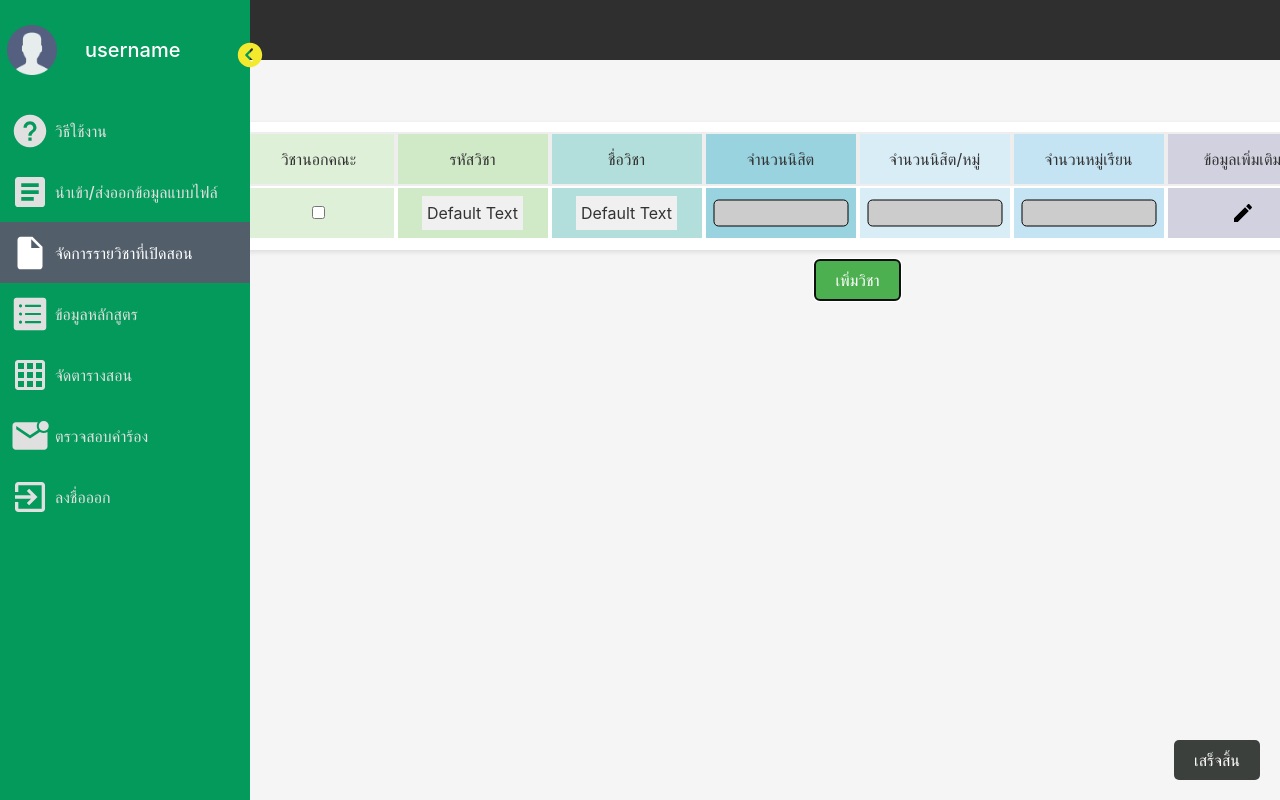
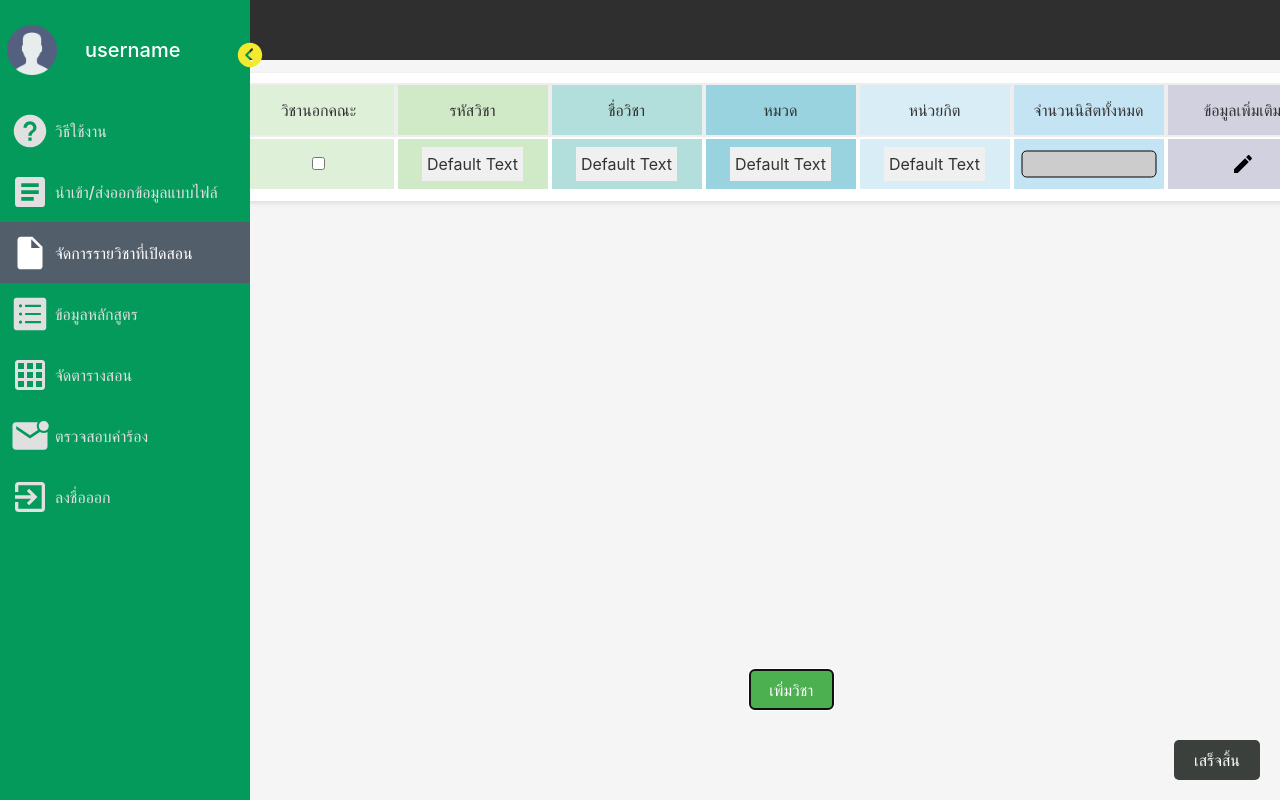
Before and after one commit to nattakit2543/SE-Final, a React (Vite) app in the folder SE_PROJ_2/: page /admin/editTheCourseTem/Manage in a window 1280 px wide. Both pictures are taken after a click on the button "เพิ่มวิชา". Shown: the top 800 px of the page. Built offline with nearby package versions, Linux system fonts and the light colour scheme; no server answers.

Commit message:
แก้ไข CSS
แก้ไข css ของ Editthecoursetem

```diff
--- a/SE_PROJ_2/src/pages/1Admin/EditTheCourseTem/Manage.css
+++ b/SE_PROJ_2/src/pages/1Admin/EditTheCourseTem/Manage.css
@@ -16,7 +16,7 @@
   background-color: #ffffff;
   padding: 10px;
   border-radius: 8px;
-  margin-top: 10%;
+  margin-top: 6%;
 }
 
 .column-headers {
@@ -61,7 +61,9 @@
 
 
 .add-row-button {
-  padding: 10px 20px;
+  position: fixed;
+  top: 660px;
+  left: 750px;
   font-size: 16px;
   cursor: pointer;
   background-color: #4CAF50;
--- a/SE_PROJ_2/src/pages/1Admin/EditTheCourseTem/Manage.jsx
+++ b/SE_PROJ_2/src/pages/1Admin/EditTheCourseTem/Manage.jsx
@@ -12,8 +12,8 @@ const Manage = () => {
         isExternalSubject: false,
         courseCode: 'Default Text',
         courseName: 'Default Text',
-        studentCount: '',
-        studentsPerGroup: '',
+        studentCount: 'Default Text',
+        studentsPerGroup: 'Default Text',
         groupCount: '',
         columnG: '',
         columnH: false
@@ -33,7 +33,7 @@ const Manage = () => {
     };
 
     const isFormValid = () => {
-      return rows.every(row => row.studentCount && row.studentsPerGroup && row.groupCount);
+      return rows.every(row => row.groupCount);
     };
 
     return (
@@ -42,7 +42,7 @@ const Manage = () => {
           <div className="column-headers">
             {[
               "วิชานอกคณะ", "รหัสวิชา", "ชื่อวิชา",
-              "จำนวนนิสิต", "จำนวนนิสิต/หมู่", "จำนวนหมู่เรียน", "ข้อมูลเพิ่มเติม", "วัน/เวลาเดียวกัน"
+              "หมวด", "หน่วยกิต", "จำนวนนิสิตทั้งหมด", "ข้อมูลเพิ่มเติม", "วัน/เวลาเดียวกัน"
             ].map((header, index) => (
               <div key={index} className={`header-cell column-${String.fromCharCode('A'.charCodeAt(0) + index)}`}>
                 {header}
@@ -62,7 +62,7 @@ const Manage = () => {
                     />
                   ) : key === 'columnG' ? (
                     <IoMdCreate className="edit-icon" onClick={togglePopup} />
-                  ) : (key === 'courseCode' || key === 'courseName') ? (
+                  ) : (key === 'courseCode' || key === 'courseName' || key === 'studentCount' || key === 'studentsPerGroup') ? (
                     <div className="static-text">{row[key]}</div>
                   ) : (
                     <input
--- a/SE_PROJ_2/src/pages/1Admin/EditTheCourseTem/componentsE/CourseTempPopup.css
+++ b/SE_PROJ_2/src/pages/1Admin/EditTheCourseTem/componentsE/CourseTempPopup.css
@@ -9,11 +9,13 @@
   align-items: center;
   background-color: rgba(0, 0, 0, 0.5);
   z-index: 1000;
+  overflow: auto;
 }
 
 
 .EDC-popup {
-  width: auto;
+  width: 1000px; /* กำหนดความกว้าง */
+  height: 500px;
   margin: auto;
   background-color: #d9d9d9;
   padding: 0 0 10px;
@@ -77,6 +79,9 @@
 
 .EDC-inputContainer {
   margin-top: 20px;
+  max-height: calc(100vh - 400px);
+  overflow-y: auto;
+  margin-top: 20px;
 }
 
 .EDC-inputField {
@@ -114,7 +119,10 @@
 .EDC-addRow {
   color: #05c582;
   font-size: 40px;
-  margin-right: 9px;
+  position: fixed;
+  top: 570px;
+  left: 1180px;
+
 }
 
 .EDC-rowButtons {
@@ -125,8 +133,10 @@
 
 .EDC-actionButtons {
   display: flex;
+  position: fixed;
   justify-content: center;
-  margin-top: 20px;
+  top: 570px;
+  left: 600px;
 }
 
 .EDC-buttonA {
--- a/SE_PROJ_2/src/pages/1Admin/EditTheCourseTem/componentsE/CourseTempPopup.jsx
+++ b/SE_PROJ_2/src/pages/1Admin/EditTheCourseTem/componentsE/CourseTempPopup.jsx
@@ -4,6 +4,7 @@ import { IoMdRemoveCircle, IoMdAddCircle } from "react-icons/io";
 
 const CourseTempPopup = ({ closePopup }) => {
   const [rows, setRows] = useState([{}]);
+  const [group, setGroup] = useState('');
 
   const addRow = () => {
     setRows([...rows, {}]);
@@ -66,10 +67,10 @@ const CourseTempPopup = ({ closePopup }) => {
               />
             </div>
           ))}
-          <div className="EDC-rowButtons">
+        </div>
+        <div className="EDC-rowButtons">
             <IoMdAddCircle className="EDC-icon EDC-addRow" onClick={addRow} />
           </div>
-        </div>
         <div className="EDC-actionButtons">
           <button className="EDC-buttonA" onClick={closePopup}>ตกลง</button>
           <button className="EDC-buttonB" onClick={closePopup}>ยกเลิก</button>
```
